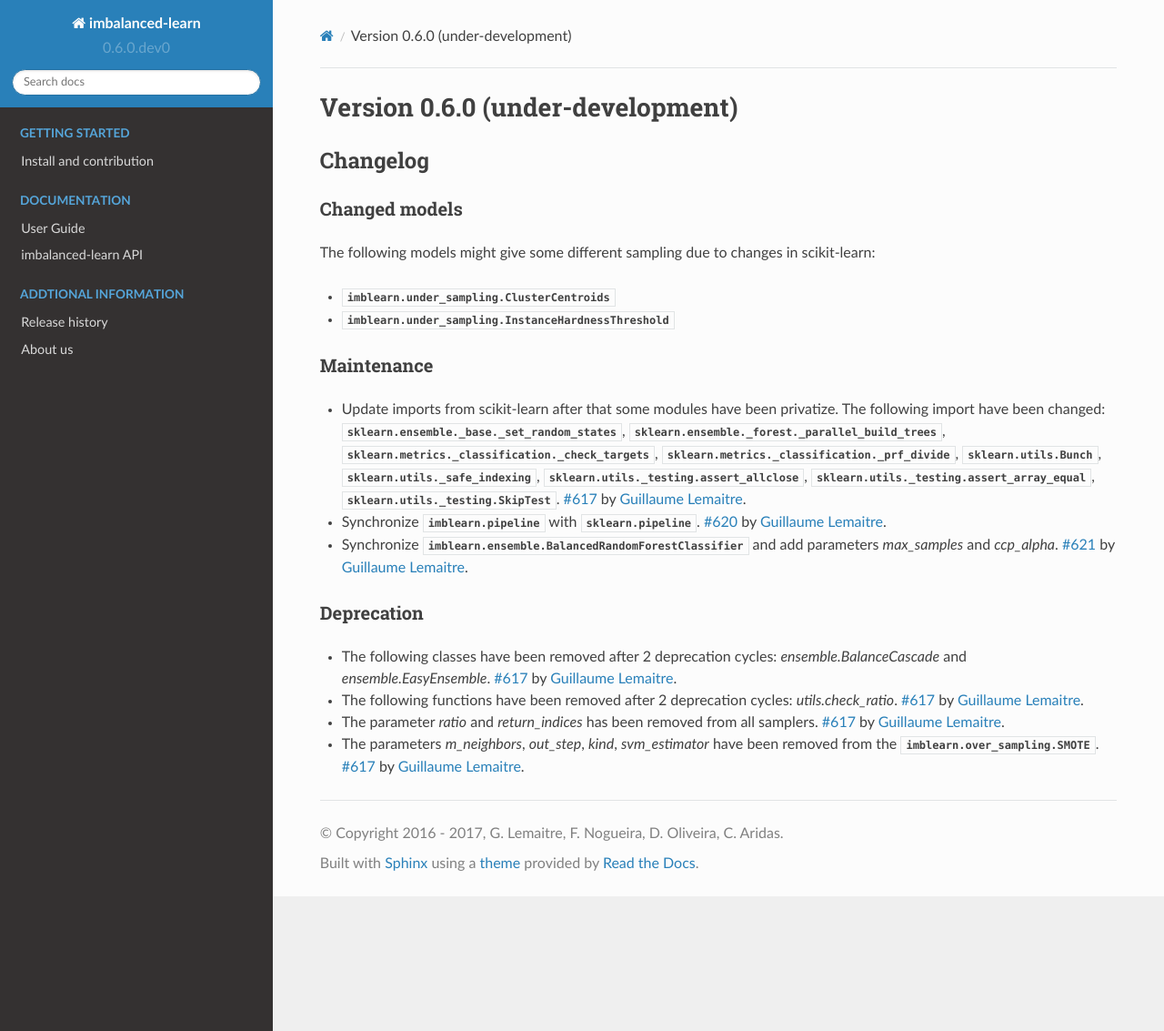
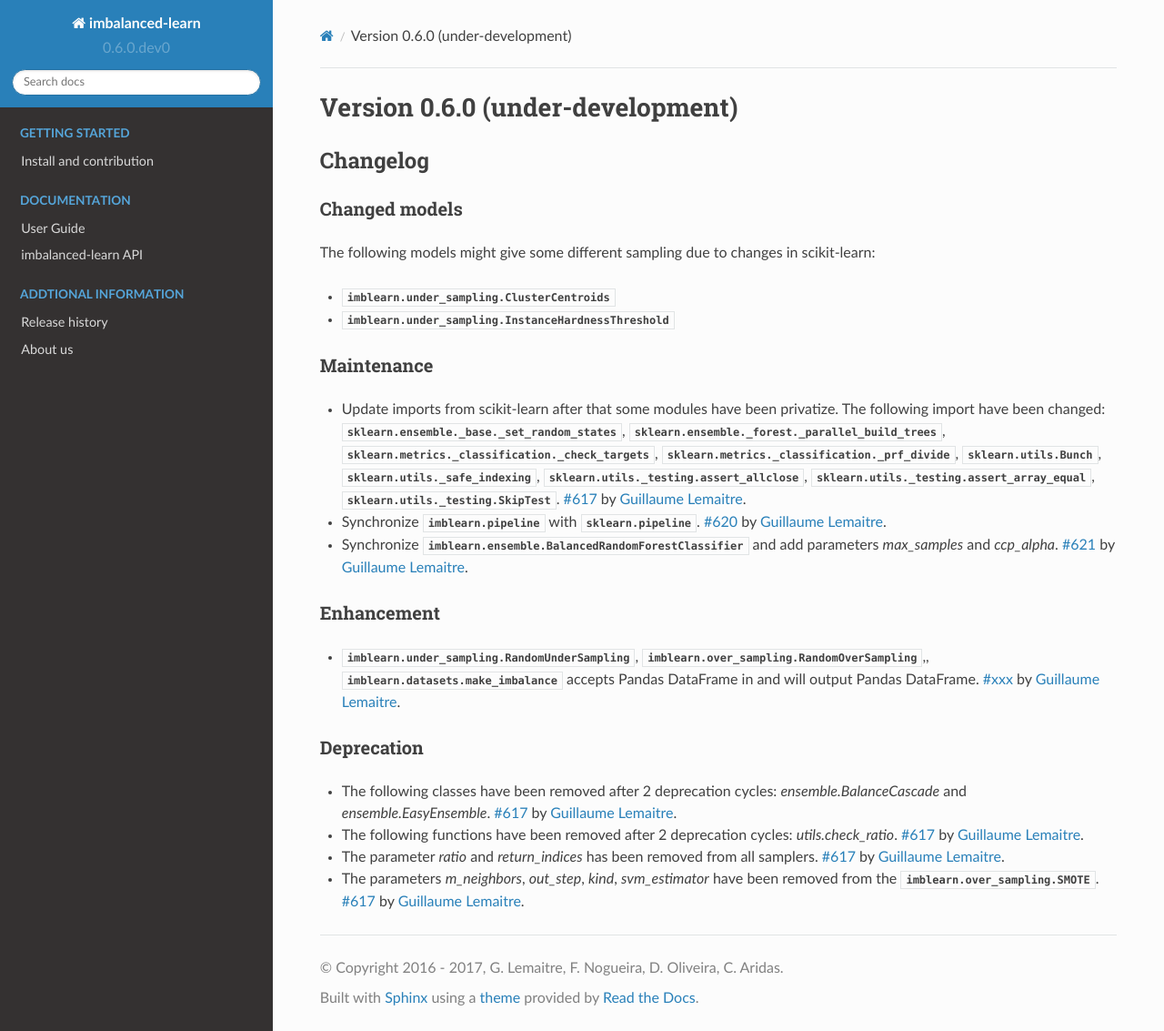
Before and after one commit to scikit-learn-contrib/imbalanced-learn, a Sphinx documentation site: the page built from doc/whats_new/v0.6.rst, in a window 1280 px wide and 1133 px high. Shown: the whole window at 91% size. Built offline with Sphinx 7.4.7 and the Read the Docs theme 2.0.0, drawn with Linux system fonts in a browser that asks for light colours; formulas are drawn with MathJax 3; pages that are not in the unit, such as notebooks, are missing from menus.

Commit message:
add whats new

```diff
--- a/doc/whats_new/v0.6.rst
+++ b/doc/whats_new/v0.6.rst
@@ -38,6 +38,15 @@ Maintenance
   parameters `max_samples` and `ccp_alpha`.
   :pr:`621` by :user:`Guillaume Lemaitre <glemaitre>`.
 
+Enhancement
+...........
+
+- :class:`imblearn.under_sampling.RandomUnderSampling`,
+  :class:`imblearn.over_sampling.RandomOverSampling`,,
+  :class:`imblearn.datasets.make_imbalance` accepts Pandas DataFrame in and
+  will output Pandas DataFrame.
+  :pr:`xxx` by :user:`Guillaume Lemaitre <glemaitre>`.
+
 Deprecation
 ...........
 
```
